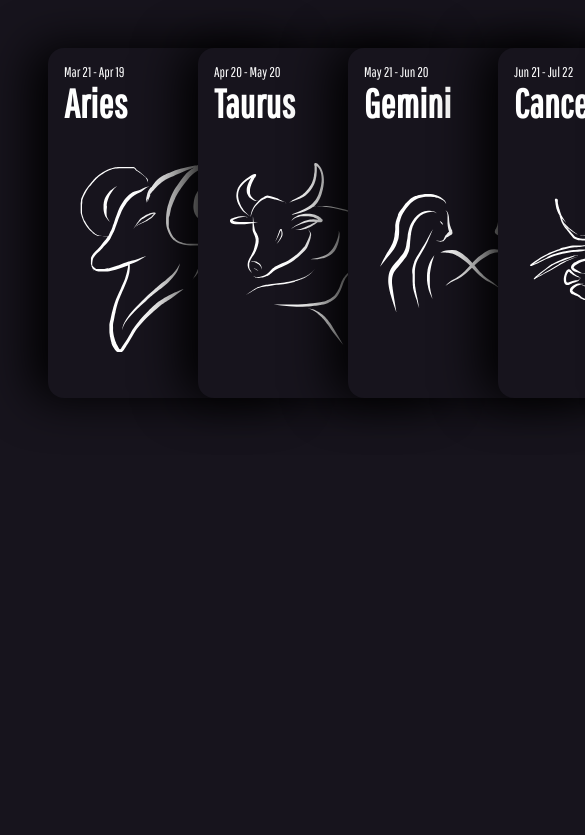
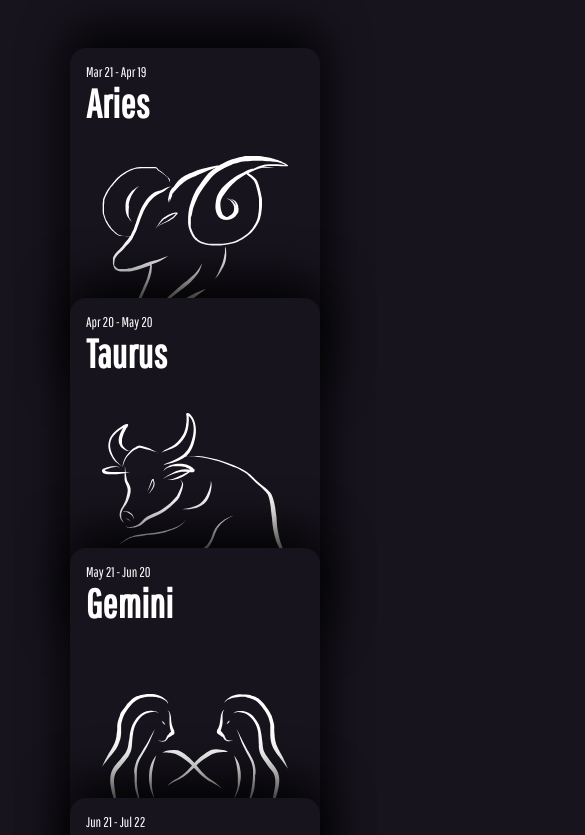
Before and after one commit to RGniner6/sorrowscopes-portal, an Angular app: page / in a window 390 px wide. Shown: the top 835 px of the page, 585 px wide, since content can reach past the window. Built offline with nearby package versions, Linux system fonts and the light colour scheme.

Commit message:
transitions work on mobile and desktop

```diff
--- a/src/app/app-routing.module.ts
+++ b/src/app/app-routing.module.ts
@@ -6,8 +6,8 @@ import {SorrowscopeComponent} from "./components/sorrowscope/sorrowscope.compone
 
 
 const routes: Routes = [
-  {path: '', component: SignListComponent, data: {animation: 'isLeft'}},
-  {path: 'sign/:signName', component: SorrowscopeComponent, data: {animation: 'isRight'}},
+  {path: '', component: SignListComponent, data: {animation: 'isTop', mobileAnimation: 'isLeft'}},
+  {path: 'sign/:signName', component: SorrowscopeComponent, data: {animation: 'isBottom', mobileAnimation: 'isRight'}},
 ];
 
 @NgModule({
--- a/src/app/app.component.ts
+++ b/src/app/app.component.ts
@@ -1,4 +1,4 @@
-import { Component } from '@angular/core';
+import {Component, HostListener, OnInit} from '@angular/core';
 import {RouterOutlet} from "@angular/router";
 import {fader, slider} from "./route-animations";
 // import { slider, transformer, fader, stepper } from './router-animations'
@@ -11,12 +11,30 @@ import {fader, slider} from "./route-animations";
     slider
   ]
 })
-export class AppComponent {
+export class AppComponent implements OnInit{
   title = 'sorrowscopes';
+  public viewportWidth: any;
 
+  ngOnInit(): void {
+    this.viewportWidth = window.innerWidth;
+  }
   prepareRoute(outlet: RouterOutlet) {
-    return outlet &&
-      outlet.activatedRouteData &&
-      outlet.activatedRouteData['animation'];
+    if (this.isMobile)
+      return outlet &&
+        outlet.activatedRouteData &&
+        outlet.activatedRouteData['mobileAnimation'];
+    else
+      return outlet &&
+        outlet.activatedRouteData &&
+        outlet.activatedRouteData['animation'];
+  }
+
+  @HostListener('window:resize', ['$event'])
+  onResize(event) {
+    this.viewportWidth = window.innerWidth;
+  }
+
+  get isMobile(): boolean {
+    return this.viewportWidth <= 768;
   }
 }
--- a/src/app/components/sign-list/sign-list.component.html
+++ b/src/app/components/sign-list/sign-list.component.html
@@ -1,6 +1,7 @@
-
-<div class="card-list">
-  <div class="card" *ngFor="let sign of signList">
-    <app-sign [sign]="sign" [routerLink]="['/sign', sign.signName ]"></app-sign>
+<div class="container">
+  <div class="card-list">
+    <div class="card" *ngFor="let sign of signList">
+      <app-sign [sign]="sign" [routerLink]="['/sign', sign.signName ]"></app-sign>
+    </div>
   </div>
 </div>
--- a/src/app/components/sign-list/sign-list.component.scss
+++ b/src/app/components/sign-list/sign-list.component.scss
@@ -1,17 +1,28 @@
+.container {
+  height: 100vh;
+  width: 100vw;
+}
+
 .card-list {
   display: flex;
   padding: 3rem;
+
+  @media screen and (max-width: 768px){
+    flex-direction: column;
+    align-items: center;
+  }
 }
 
 .card {
   transition: .3s;
+  transform-origin: 0% 100%;
 
+  @media screen and (min-width: 768px) {
     &:hover {
       transform: translateY(-1rem) rotate(-3deg);
-    transform-origin: 0% 100%;
 
       // Selects all '.card' siblings except the current, prev cards
-    &~.card {
+      & ~ .card {
         transform: translateX(100px);
       }
     }
@@ -20,3 +31,19 @@
       margin-left: -100px;
     }
   }
+
+  @media screen and (max-width: 768px){
+    &:hover {
+      transform: translateY(-1rem) rotate(3deg);
+
+      // Selects all '.card' siblings except the current, prev cards
+      &~.card {
+        transform: translateY(100px);
+      }
+    }
+
+    &:not(:first-child) {
+      margin-top: -100px;
+    }
+  }
+}
--- a/src/app/components/sign/sign.component.scss
+++ b/src/app/components/sign/sign.component.scss
@@ -9,7 +9,12 @@
 
   border-radius: 16px;
   background-color: #17141d;
-  box-shadow: -1rem 0 3rem #000;
+  @media screen and (min-width: 768px) {
+    box-shadow: -1rem 0 3rem #000;
+  }
+  @media screen and (max-width: 768px){
+    box-shadow: 0 -1rem 3rem #000;
+  }
 }
 
 .date-range {
--- a/src/app/components/sorrowscope/sorrowscope.component.html
+++ b/src/app/components/sorrowscope/sorrowscope.component.html
@@ -1 +1,3 @@
-<h1>You're on {{sign.signName}}</h1>
+<div class="container">
+  <h1>You're on {{sign.signName}}</h1>
+</div>
--- a/src/app/components/sorrowscope/sorrowscope.component.scss
+++ b/src/app/components/sorrowscope/sorrowscope.component.scss
@@ -0,0 +1,4 @@
+.container {
+  height: 100vh;
+  width: 100vw;
+}
--- a/src/app/route-animations.ts
+++ b/src/app/route-animations.ts
@@ -6,7 +6,7 @@ import {
   group,
   animateChild,
   animate,
-  keyframes,
+  keyframes, state,
 } from "@angular/animations";
 
 export const fader =
@@ -39,10 +39,13 @@ export const slider =
     // transition('* => isRight', slideTo('left')),
     transition('isRight => *', slideTo('left')),
     transition('isLeft => *', slideTo('right')),
+    transition('isBottom => *', slideTo('top')),
+    transition('isTop => *', slideTo('bottom')),
   ]);
 
 function slideTo(direction) {
   const optional = { optional: true }
+ if (direction == 'right' || direction == 'left')
    return [
      query(':enter, :leave', [
        style({
@@ -57,12 +60,54 @@ function slideTo(direction) {
      ]),
      group([
        query(':leave', [
-        animate('600ms ease', style({ [direction]: '100%'}))
+         animate('900ms ease', style({ [direction]: '100%'}))
        ], optional),
        query(':enter', [
-        animate('600ms ease', style({ [direction]: '0%'}))
+         animate('900ms ease', style({ [direction]: '0%'}))
        ], optional),
 
      ]),
    ];
+ else {
+   const sign = direction == 'top' ? '-':'';
+   const oppSign = direction == 'top' ? '':'-';
+   return [
+     //Step 1
+     query(':enter', [
+       style({
+         position: 'absolute',
+         left: 0,
+         width: '100%',
+         transform: `translateY(${sign}100%)`,
+       }),
+     ]),
+     query(':leave', [
+       style({
+         position: 'absolute',
+         left: 0,
+         width: '100%',
+       }),
+     ]),
+     // Step 2
+     query(':enter', [
+       style({transform: `translateY(${sign}100%)`})
+     ]),
+     //Step 3
+     group([
+       query(':leave', [
+         animate('1s ease',
+           style({
+             transform: `translateY(${oppSign}100%)`
+           }))
+       ]),
+       query(':enter', [
+         animate('1s ease',
+           style({
+             transform: 'translateY(0)'
+           }))
+       ]),
+     ])
+
+   ];
  }
+}
```
Lines whose indentation alone changed are shown as unchanged.
